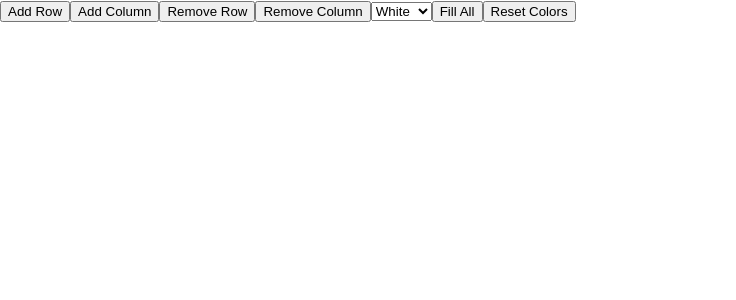
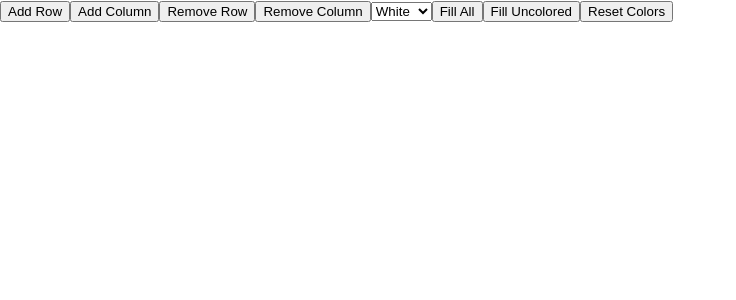
Before and after one commit to Ilapides/39547-4, a React (Create React App) app in the folder assignment-4/: page / in a window 1280 px wide. Shown: the top 300 px of the page, without its empty margins (0-736 px from the left). Built offline with nearby package versions, Linux system fonts and the light colour scheme.

Commit message:
added filluncolored functionality, closes #7

```diff
--- a/assignment-4/src/components/App.js
+++ b/assignment-4/src/components/App.js
@@ -10,7 +10,7 @@ class App extends Component{
 			rows: [],
 			numRows: 0,
 			numCols: 0,
-			chosenColor: "white",
+			chosenColor: "White",
 			depressed: false,
 		};
   	}
@@ -27,7 +27,7 @@ class App extends Component{
 					numCols: 1
 				},
 			);
-			let addedCell = "white";
+			let addedCell = "White";
 			addedRow.push(addedCell);
 		}
 		else {
@@ -35,7 +35,7 @@ class App extends Component{
 				{numRows: currentNumRows + 1},
 			);
 			for (let i = 0; i < currentNumCols; i++){
-				let addedCell = "white";
+				let addedCell = "White";
 				addedRow.push(addedCell);
 			}
 		}
@@ -49,7 +49,7 @@ class App extends Component{
 		const currentNumCols = this.state.numCols;
 		if (currentNumRows === 0){
 			let addedRow = [];
-			let addedCell = "white";
+			let addedCell = "White";
 			addedRow.push(addedCell);
 			currentRows.push(addedRow);
 			this.setState(
@@ -64,7 +64,7 @@ class App extends Component{
 				{numCols: currentNumCols + 1},
 			);
 			for (let i = 0; i < currentNumRows; i++){
-				let addedCell = "white";
+				let addedCell = "White";
 				currentRows[i].push(addedCell);
 			}
 		}
@@ -141,13 +141,29 @@ class App extends Component{
 		})
 	}
 
+	fillUncolored = () => {
+		const currentNumCols = this.state.numCols;
+		const currentNumRows = this.state.numRows;
+		const selectedColor = this.state.chosenColor;
+		var currentRows = this.state.rows;
+		for (let i = 0; i < currentNumRows; i++){
+			for (let j = 0; j < currentNumCols; j++){
+				if (currentRows[i][j] === "White")
+					currentRows[i][j] = selectedColor;
+			}
+		}
+		this.setState({
+			rows: currentRows
+		})
+	}
+
 	clearAll = () => {
 		const currentNumCols = this.state.numCols;
 		const currentNumRows = this.state.numRows;
 		var currentRows = this.state.rows;
 		for (let i = 0; i < currentNumRows; i++){
 			for (let j = 0; j < currentNumCols; j++){
-				currentRows[i][j] = "white";
+				currentRows[i][j] = "White";
 			}
 		}
 		this.setState({
@@ -173,6 +189,7 @@ class App extends Component{
           		<option value="Violet">Yellow</option>
         		</select>
 				<button onClick = {this.fillAll}>Fill All</button>
+				<button onClick = {this.fillUncolored}>Fill Uncolored</button>
 				<button onClick = {this.clearAll}>Reset Colors</button>
 				<table>
 					<Grid
```
